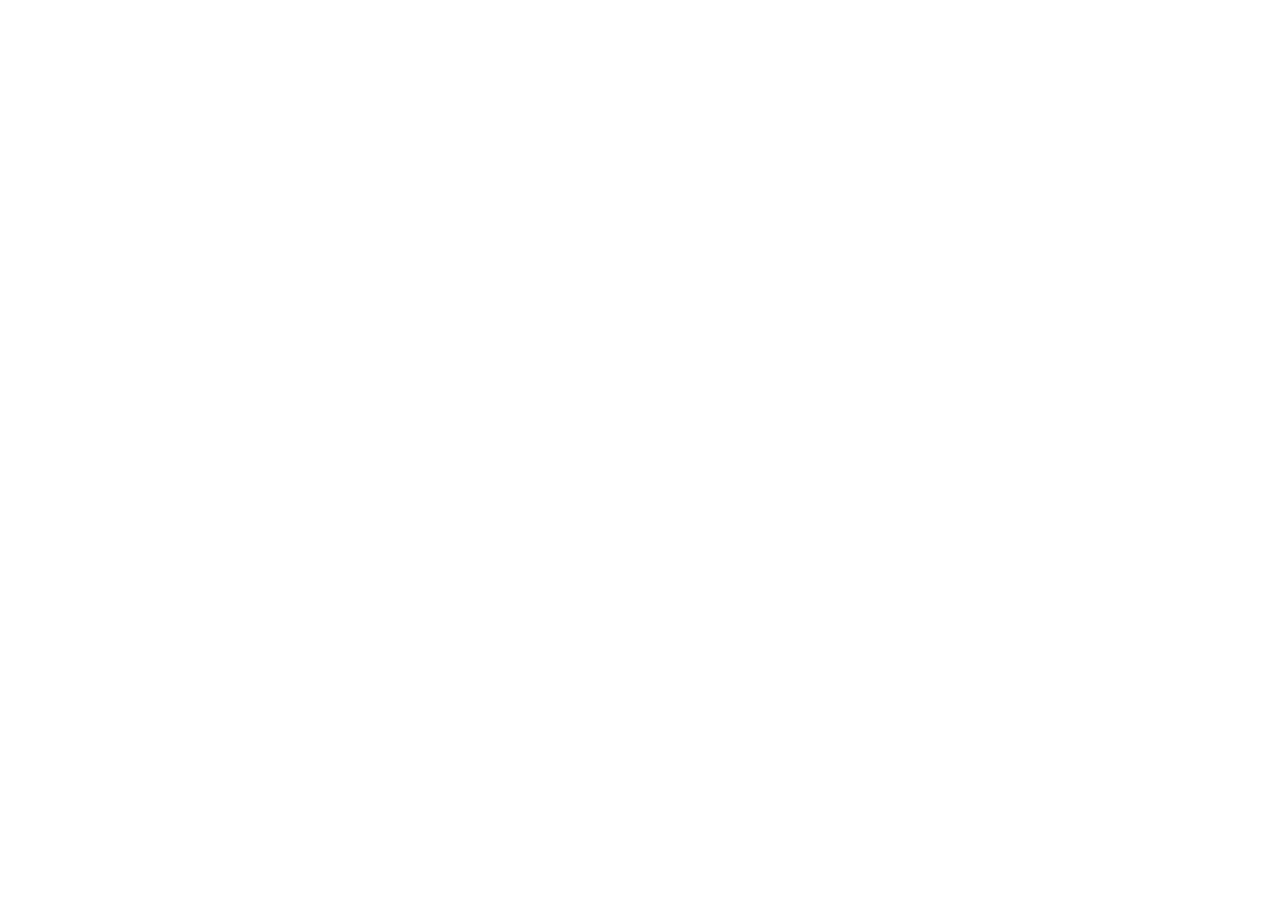
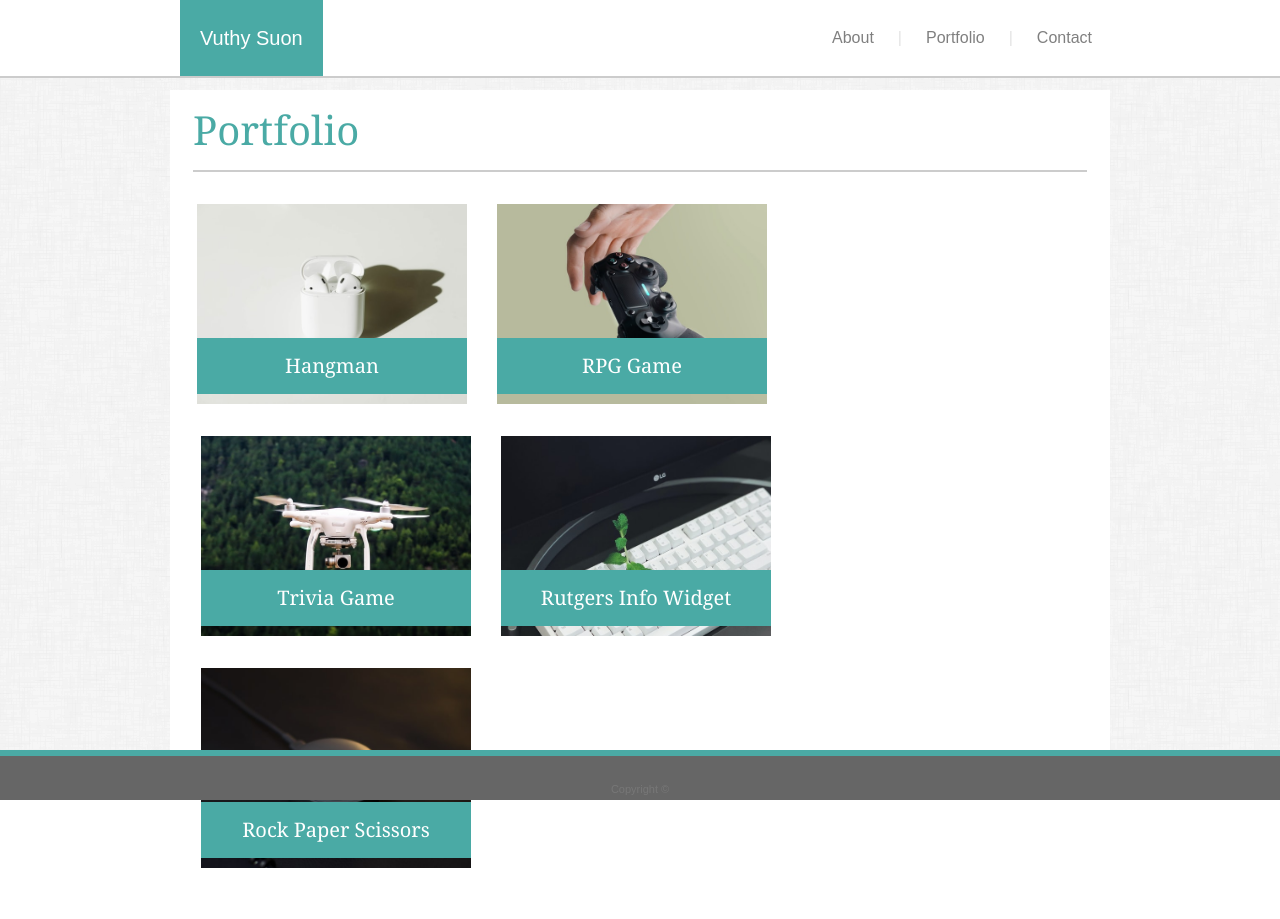
Before and after one commit to Suonx002/vuthy-suon-prework, a plain HTML site: page Module-1_Assessment/porrtfolio.html in a window 1280 px wide. Before the commit the page ends 800 px from the top, so only its background shows below. Drawn offline with nearby package versions, Linux system fonts and the light colour scheme.

Commit message:
complete portfolio

```diff
--- a/Module-1_Assessment/assets/css/style.css
+++ b/Module-1_Assessment/assets/css/style.css
@@ -75,6 +75,31 @@ h6 {
   border: none;
 }
 
+/* portfolio */
+
+.portfolio-container {
+  height: 200px;
+  width: 300px;
+}
+
+.portfolio {
+  width: 100%;
+  height: 100%;
+  object-fit: cover;
+  position: relative;
+}
+
+.portfolio-title {
+  background-color: #4aaaa5;
+  color: #ffffff;
+  text-align: center;
+  padding: 16px 0;
+  position: absolute;
+  bottom: 2px;
+  width: 90%;
+  font-size: 20px;
+}
+
 /* footer */
 .footer {
   font-size: 11px;
@@ -97,3 +122,21 @@ h6 {
     margin-right: 24px;
   }
 }
+
+@media only screen and (max-width: 575px) {
+  .portfolio-title {
+    width: 93.5%;
+  }
+  .portfolio-5 {
+    width: 100%;
+  }
+  .portfolio-6 {
+    display: none;
+  }
+}
+
+@media only screen and (max-width: 425px) {
+  .portfolio-title {
+    width: 92%;
+  }
+}
--- a/Module-1_Assessment/porrtfolio.html
+++ b/Module-1_Assessment/porrtfolio.html
@@ -9,9 +9,124 @@
       integrity="sha384-Vkoo8x4CGsO3+Hhxv8T/Q5PaXtkKtu6ug5TOeNV6gBiFeWPGFN9MuhOf23Q9Ifjh"
       crossorigin="anonymous"
     />
-    <link rel="stylesheet" href="./assets/css/reset.css" />
+    <!-- <link rel="stylesheet" href="./assets/css/reset.css" /> -->
     <link rel="stylesheet" href="./assets/css/style.css" />
-    <title>Portfolio Gallery</title>
+    <title>Portfolio</title>
   </head>
-  <body></body>
+  <body>
+    <div class="nav-wrapper">
+      <nav
+        class="navbar navbar-expand-lg navbar-light navbar-container pb-0 pl-0 pr-0 pt-0"
+      >
+        <a class="navbar-brand logo" href="#">Vuthy Suon</a>
+        <button
+          class="navbar-toggler"
+          type="button"
+          data-toggle="collapse"
+          data-target="#navbarNav"
+          aria-controls="navbarNav"
+          aria-expanded="false"
+          aria-label="Toggle navigation"
+        >
+          <span class="navbar-toggler-icon"></span>
+        </button>
+        <div class="collapse navbar-collapse" id="navbarNav">
+          <ul class="navbar-nav ml-auto">
+            <li class="nav-item mr-2 ml-2">
+              <a class="nav-link" href="./index.html">About</a>
+            </li>
+            <li class="nav-item mr-2 ml-2 my-auto dash">|</li>
+            <li class="nav-item mr-2 ml-2">
+              <a class="nav-link" href="./porrtfolio.html">Portfolio</a>
+            </li>
+            <li class="nav-item mr-2 ml-2 my-auto dash">|</li>
+            <li class="nav-item ml-2">
+              <a class="nav-link" href="./contact.html">Contact</a>
+            </li>
+          </ul>
+        </div>
+      </nav>
+    </div>
+    <main class="main">
+      <div class="profile p-1">
+        <div class="row bg-white mt-2 px-2 py-3 main-container">
+          <!-- portfolio header title -->
+          <div class="col-sm-12 mb-2">
+            <h1 class="display-5 primary-heading">Portfolio</h1>
+          </div>
+
+          <div class="row my-3 mx-1">
+            <div class="col-12 col-sm-6 portfolio-container">
+              <img
+                src="./assets/images/portfolio-1.jpg"
+                alt="portfolio-1"
+                class="portfolio"
+              />
+              <h2 class="portfolio-title">Hangman</h2>
+            </div>
+            <div class="col-12 col-sm-6 portfolio-container">
+              <img
+                src="./assets/images/portfolio-2.jpg"
+                alt="portfolio-2"
+                class="portfolio"
+              />
+              <h2 class="portfolio-title">RPG Game</h2>
+            </div>
+          </div>
+
+          <div class="row my-3 mx-2">
+            <div class="col-12 col-sm-6 portfolio-container">
+              <img
+                src="./assets/images/portfolio-3.jpg"
+                alt="portfolio-3"
+                class="portfolio"
+              />
+              <h2 class="portfolio-title">Trivia Game</h2>
+            </div>
+            <div class="col-12 col-sm-6 portfolio-container">
+              <img
+                src="./assets/images/portfolio-4.jpg"
+                alt="portfolio-4"
+                class="portfolio"
+              />
+              <h2 class="portfolio-title">Rutgers Info Widget</h2>
+            </div>
+          </div>
+
+          <div class="row my-3 mx-2">
+            <div class="col-12 col-sm-6 portfolio-container mb-5 portfolio-5">
+              <img
+                src="./assets/images/portfolio-5.jpg"
+                alt="portfolio-5"
+                class="portfolio"
+              />
+              <h2 class="portfolio-title">Rock Paper Scissors</h2>
+            </div>
+            <div
+              class="col-12 col-sm-6 portfolio-container mb-3 portfolio-6"
+            ></div>
+          </div>
+        </div>
+      </div>
+    </main>
+    <footer class="fixed-bottom pb-0 pt-4 footer">
+      <p class="text-center mb-0">Copyright &copy;</p>
+    </footer>
+
+    <script
+      src="https://code.jquery.com/jquery-3.4.1.slim.min.js"
+      integrity="sha384-J6qa4849blE2+poT4WnyKhv5vZF5SrPo0iEjwBvKU7imGFAV0wwj1yYfoRSJoZ+n"
+      crossorigin="anonymous"
+    ></script>
+    <script
+      src="https://cdn.jsdelivr.net/npm/popper.js@1.16.0/dist/umd/popper.min.js"
+      integrity="sha384-Q6E9RHvbIyZFJoft+2mJbHaEWldlvI9IOYy5n3zV9zzTtmI3UksdQRVvoxMfooAo"
+      crossorigin="anonymous"
+    ></script>
+    <script
+      src="https://stackpath.bootstrapcdn.com/bootstrap/4.4.1/js/bootstrap.min.js"
+      integrity="sha384-wfSDF2E50Y2D1uUdj0O3uMBJnjuUD4Ih7YwaYd1iqfktj0Uod8GCExl3Og8ifwB6"
+      crossorigin="anonymous"
+    ></script>
+  </body>
 </html>
```
